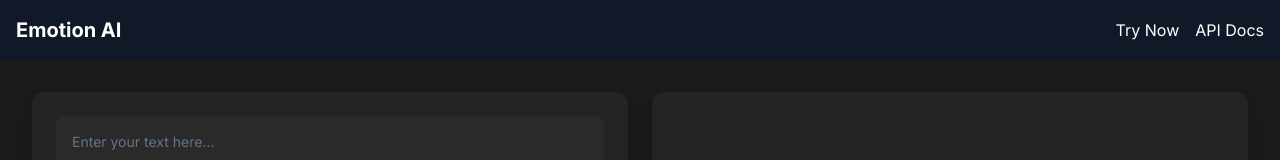
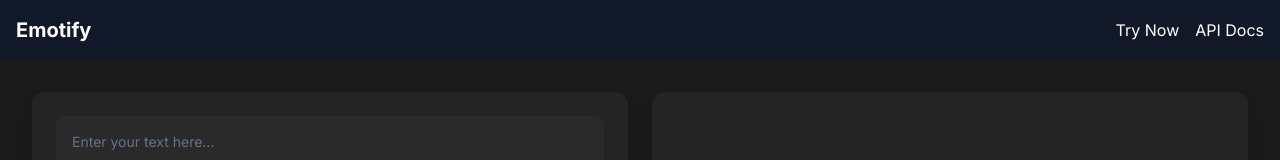
Before and after one commit to BeastxD7/Emotify, a Next.js app in the folder frontend/: page /predict in a window 1280 px wide. Shown: the top 160 px of the page. Built offline with nearby package versions, Linux system fonts and the light colour scheme.

Commit message:
updated test

```diff
--- a/frontend/src/app/layout.tsx
+++ b/frontend/src/app/layout.tsx
@@ -20,7 +20,7 @@
       <body className={`${inter.className} bg-[#1a1a1a]  text-white`}>
         <nav className="bg-gray-900 p-4">
           <div className="container mx-auto flex justify-between items-center">
-            <Link href="/" className="text-white text-xl font-bold">Emotion AI</Link>
+            <Link href="/" className="text-white text-xl font-bold">Emotify</Link>
             <div className="space-x-4">
               <Link href="/predict" className="text-white hover:text-blue-400">Try Now</Link>
               <Link href="/docs" className="text-white hover:text-blue-400">API Docs</Link>
--- a/frontend/src/app/predict/page.tsx
+++ b/frontend/src/app/predict/page.tsx
@@ -20,7 +20,7 @@
     e.preventDefault();
     setLoading(true);
     try {
-      const response = await fetch("http://127.0.0.1:5000/predict", {
+      const response = await fetch("https://11dc-103-87-92-94.ngrok-free.app/predict", {
         method: "POST",
         headers: {
           "Content-Type": "application/json",
```
